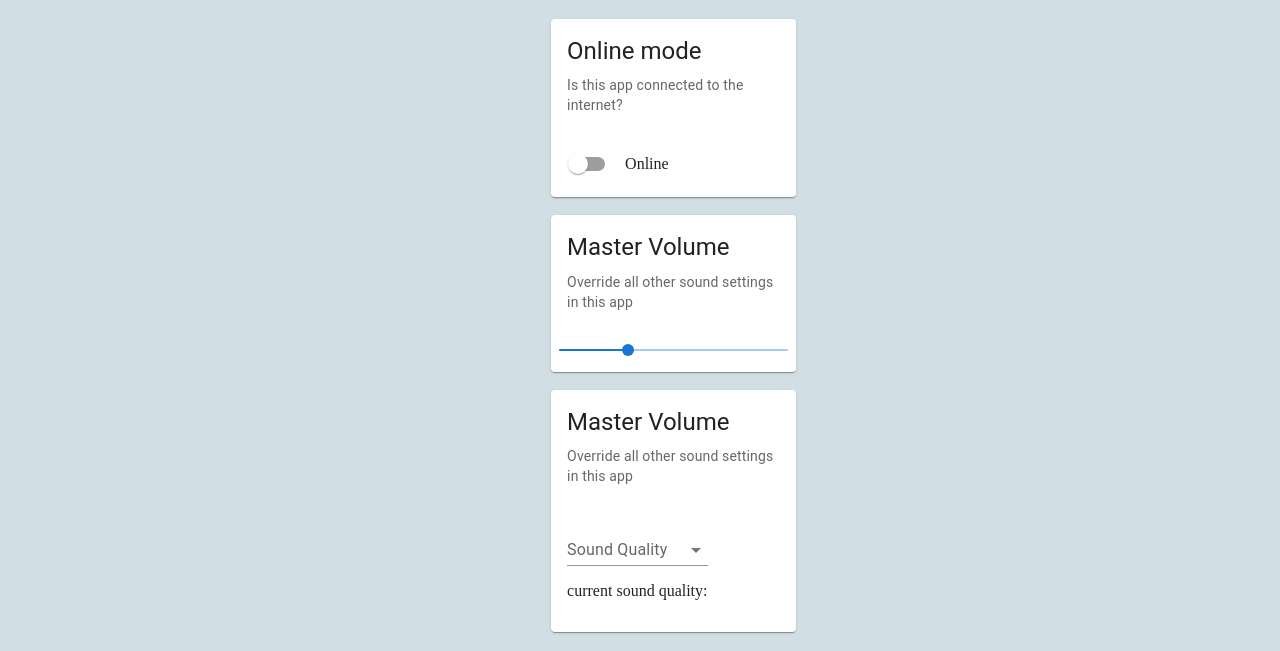
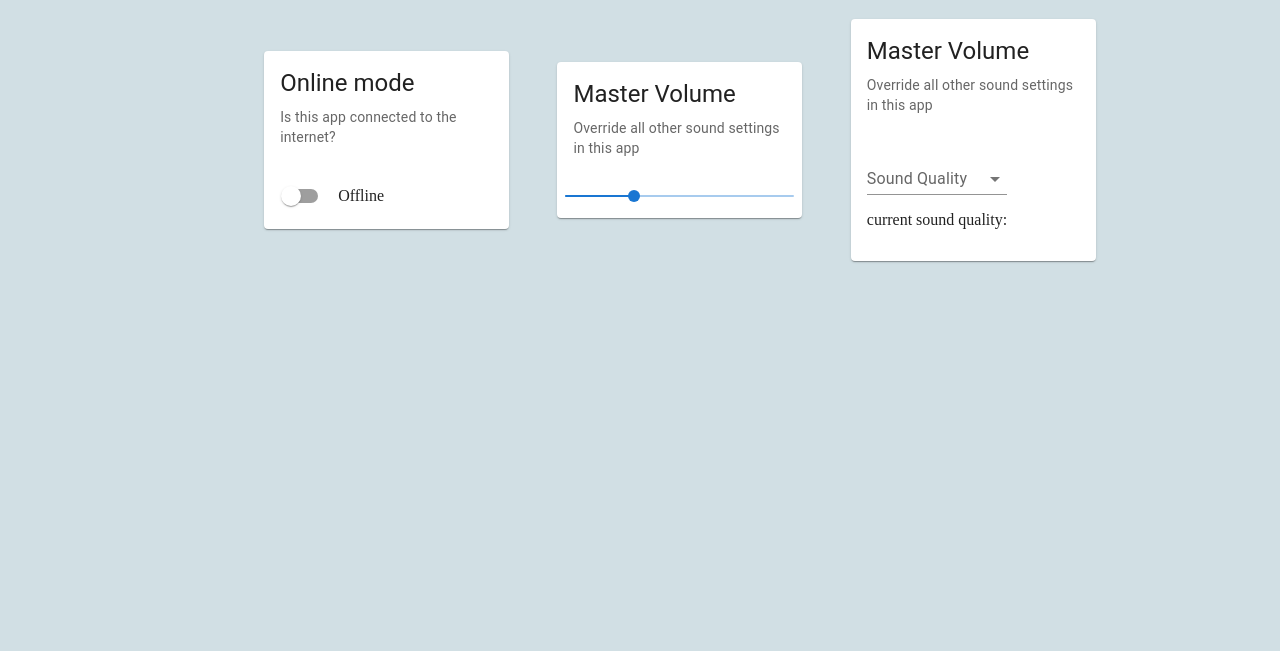
Before and after one commit to RobOsipo/ACA411-MusicApp, a React app: page / in a window 1280 px wide. Both pictures are taken after a click on the button "LOG IN (:". Shown: the part 149-800 px from the top of the page. Built offline with nearby package versions, Linux system fonts and the light colour scheme.

Commit message:
raise state to app component

```diff
--- a/src/components/App.js
+++ b/src/components/App.js
@@ -6,11 +6,25 @@ import './app.css'
 
 
 const App = () => {
+
+    const [online, setOnline] = React.useState(true)
+    const [quality, setQuality] = React.useState('')
+    const [value, setValue] = React.useState(30);
+
+
     return (
        <main>
             <NavBar />
             <div className="form">
-             <TextField />
+             <TextField
+                online={online}
+                setOnline={setOnline}
+                quality={quality}
+                setQuality={setQuality}
+                value={value}
+                setValue={setValue}
+
+              />
 
             </div>
        </main>
--- a/src/components/DashBoard.js
+++ b/src/components/DashBoard.js
@@ -6,19 +6,21 @@ import './app.css'
 
 
 
-const DashBoard = ({notifications}) => {
+const DashBoard = ({ online, setOnline, quality, setQuality, value, setValue }) => {
 
-    const [newNotifications, setNewNotifications] = React.useState(notifications)
+    console.log('value', value)
+    const [notifications, setNotifications] = React.useState([])
 
     return (
         <>
             <h1 className="dashboard-title">Welcome User</h1>
+
             <main className="card-container">
-                <InternetCard />
+                <InternetCard online={online} setOnline={setOnline} />
                 <br />
-                <VolumeCard />
+                <VolumeCard value={value} setValue={setValue} />
                 <br />
-                <SoundQuality />
+                <SoundQuality quality={quality} setQuality={setQuality} />
             </main>
 
         </>
--- a/src/components/InternetCard.js
+++ b/src/components/InternetCard.js
@@ -7,9 +7,9 @@ import Switch from '@mui/material/Switch';
 
 const label = { inputProps: { 'aria-label': 'Switch demo' } };
 
-export default function MediaCard() {
+export default function InternetCard({ online, setOnline }) {
 
-const [online, setOnline] = React.useState(true)
+
 const [warning, setWarning] = React.useState('')
 
 const handleSwitch = () => {
@@ -18,13 +18,6 @@ const handleSwitch = () => {
     if (online === false) {return window.alert('Your application is offline. You wont be able to share or stream music to other devices.')}
 }
 
-const renderNotification = () => {
-  return (
-    <>
-     <p>Your application is offline. You won't be able to share or stream music to other devices.</p>
-    </>
-  )
-}
 
 
 
@@ -41,7 +34,7 @@ const renderNotification = () => {
       </CardContent>
       <CardActions>
       <Switch onClick={handleSwitch} {...label} />
-     <p>{online ? 'Online' : 'Offline'}</p>
+     <p>{!online ? 'Online' : 'Offline'}</p>
       </CardActions>
 
     </Card>
--- a/src/components/SoundQuality.js
+++ b/src/components/SoundQuality.js
@@ -11,10 +11,11 @@ import Select from '@mui/material/Select';
 
 
 
-export default function MediaCard() {
+export default function SoundQuality({ quality, setQuality }) {
 
 
-        const [quality, setQuality] = React.useState('');
+
+
 
         const handleChange = (event) => {
           setQuality(event.target.value);
--- a/src/components/TextField.js
+++ b/src/components/TextField.js
@@ -4,10 +4,11 @@ import TextField from '@mui/material/TextField';
 import Button from '@mui/material/Button';
 import DashBoard from './DashBoard.js';
 
-export default function BasicTextFields() {
+export default function BasicTextFields({ online, setOnline, quality, setQuality, value, setValue }) {
 
     const [loggedIn, setLoggedIn] = React.useState(false)
-    const [notifications, setNotifications] = React.useState([])
+
+
 
     const login = () => {
         setLoggedIn(prevState => !prevState)
@@ -17,7 +18,14 @@ export default function BasicTextFields() {
 
   return loggedIn ?
   (
-      <DashBoard notifications={notifications} setNotifications={setNotifications} />
+      <DashBoard
+         online={online}
+         setOnline={setOnline}
+         quality={quality}
+         setQuality={setQuality}
+         value={value}
+         setValue={setValue}
+       />
   )
   :
   (
--- a/src/components/VolumeCard.js
+++ b/src/components/VolumeCard.js
@@ -10,12 +10,11 @@ import Slider from '@mui/material/Slider';
 
 
 
-export default function MediaCard() {
+export default function VolumeCard({ value, setValue }) {
 
-    const [value, setValue] = React.useState(30);
 
-    const handleChange = (event, newValue) => {
-      setValue(newValue);
+    const handleChange = (event) => {
+      setValue(event.target.value);
     };
 
   return (
--- a/src/components/app.css
+++ b/src/components/app.css
@@ -17,10 +17,13 @@ body {
 
 .card-container {
     display: flex;
-    flex-direction: column;
-    justify-content: center;
+    flex-direction: row;
+    justify-content: space-evenly;
     align-items: center;
-    width: 20rem;
+    width: 55rem;
+    position: absolute;
+    left: 15rem;
+
 }
 .form {
     padding-left: 40%;
--- a/src/index.js
+++ b/src/index.js
@@ -1,25 +1,25 @@
 import React from 'react'
-import ReactDOM from 'react-dom'
+import ReactDOM from 'react-dom/client'
 import App from './components/App.js'
 
 
 
 
-ReactDOM.render(
+// ReactDOM.render(
 
-        <App />
+//         <App />
 
-, document.getElementById('root'))
+// , document.getElementById('root'))
 
-// const container = document.getElementById('root');
-// const root = ReactDOM.createRoot(container);
+const container = document.getElementById('root');
+const root = ReactDOM.createRoot(container);
 
-// root.render(
+root.render(
 
 
 
-//          <App />
+         <App />
 
 
 
-// );
+);
```
Also changed, not shown: src/setupTests.js (deleted, +0 -5 lines).
